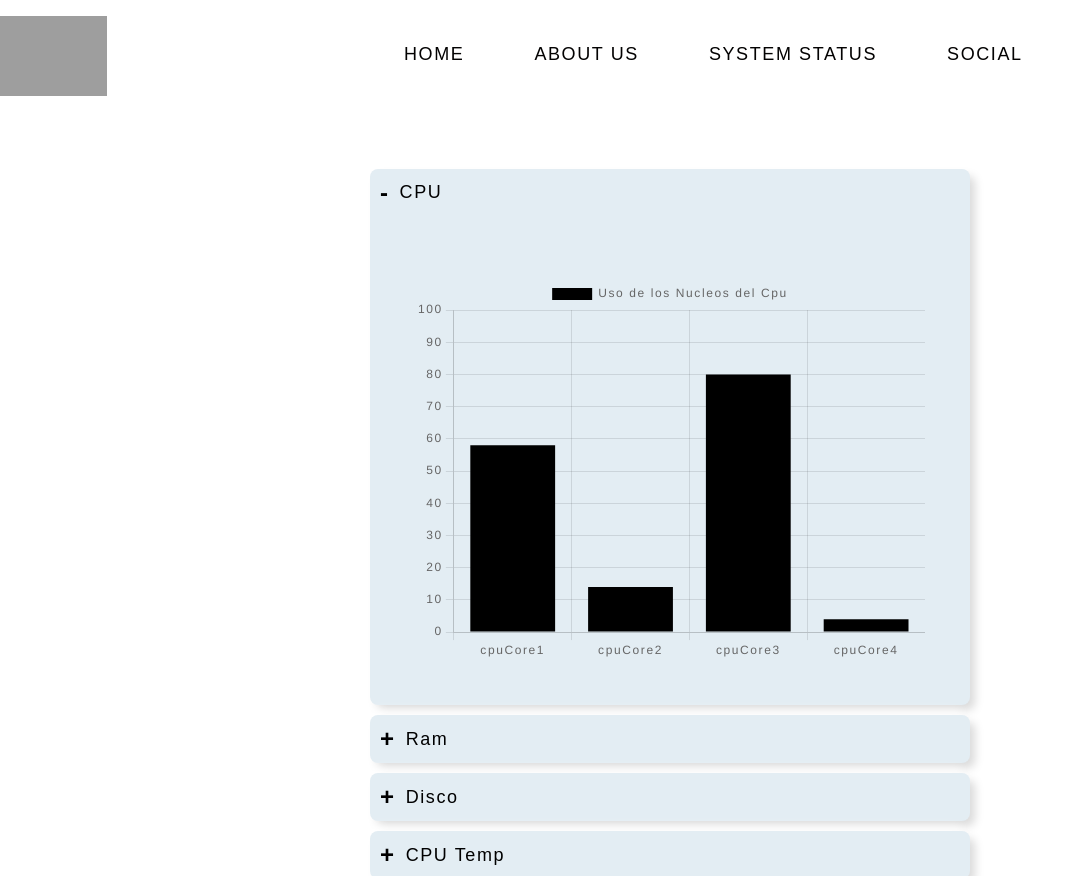
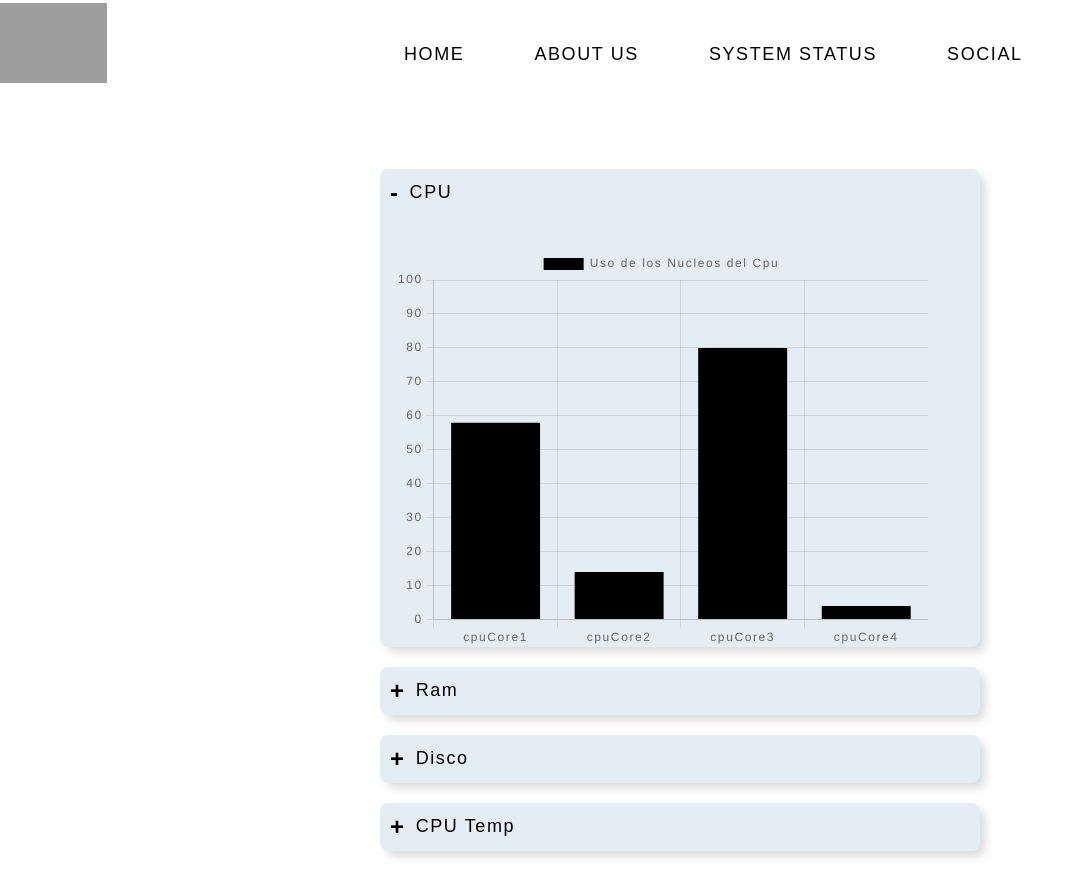
Before and after one commit to sollc1to/LaboratorioDeProg, a plain HTML site: page metricas.html in a window 1280 px wide. Both pictures are taken after a click on the label "CPU". Shown: the top 876 px of the page, without its empty margins (0-1078 px from the left). Drawn offline with nearby package versions, Linux system fonts and the light colour scheme; grey boxes are pictures that could not be loaded.

Commit message:
Cambios de estilo

```diff
--- a/stylers.css
+++ b/stylers.css
@@ -17,11 +17,9 @@ body {
 
 nav-bar {
   display: flex;
-  width: 1280px;
-  margin: 0 auto;
-  background: transparent;
-  align-items: center;
-  justify-content: space-between;
+  background-color: #ffffff;
+
+  justify-content: center;
 }
 
 .lista {
@@ -42,7 +40,7 @@ nav-bar ul li a {
 
 nav-bar ul li a:hover {
   /* cuando pasa el mouse cambia de color*/
-  color: #6e6e6e;
+  color: #a09898;
 }
 
 .item {
@@ -53,6 +51,7 @@ nav-bar ul li a:hover {
 .logo {
   margin-left: auto;
   height: 80px;
+
   padding-top: 3px;
 }
 
@@ -71,6 +70,7 @@ nav-bar ul li a:hover {
       font: Arial;
 }
 
+
 .btn{
 
 margin-top: 30px;     /* espacio arriba */
@@ -82,6 +82,9 @@ border-radius: 10px;         /* esquinas redondeadas */
   padding:20px;
     border-color: black;
     font:Arial;
+
+
+
 }
 /* efecto cuando pasás el mouse */
 .btn:hover {
@@ -130,14 +133,12 @@ blockquote h2:hover{
 .accordion { /*Clase del boton de metricas o lista de metricas*/
   margin: 60px auto;
   width: 600px;
-  display: center;
 }
 
 .accordion li { /*Lista acordion*/
   list-style: none; /*es el puntito de cada elemento de la lista */
-  justify-content: center;
   width: 100%;
-  margin:10px;
+  margin:20px;
   padding: 10 px;
   border-radius: 8px;
   background-color: #e3edf3;
@@ -177,5 +178,5 @@ blockquote h2:hover{
 
  .accordion li.active .content_metricas {
             max-height: 400px;
-            padding: 45px;
+            padding: 15px;
         }
```
